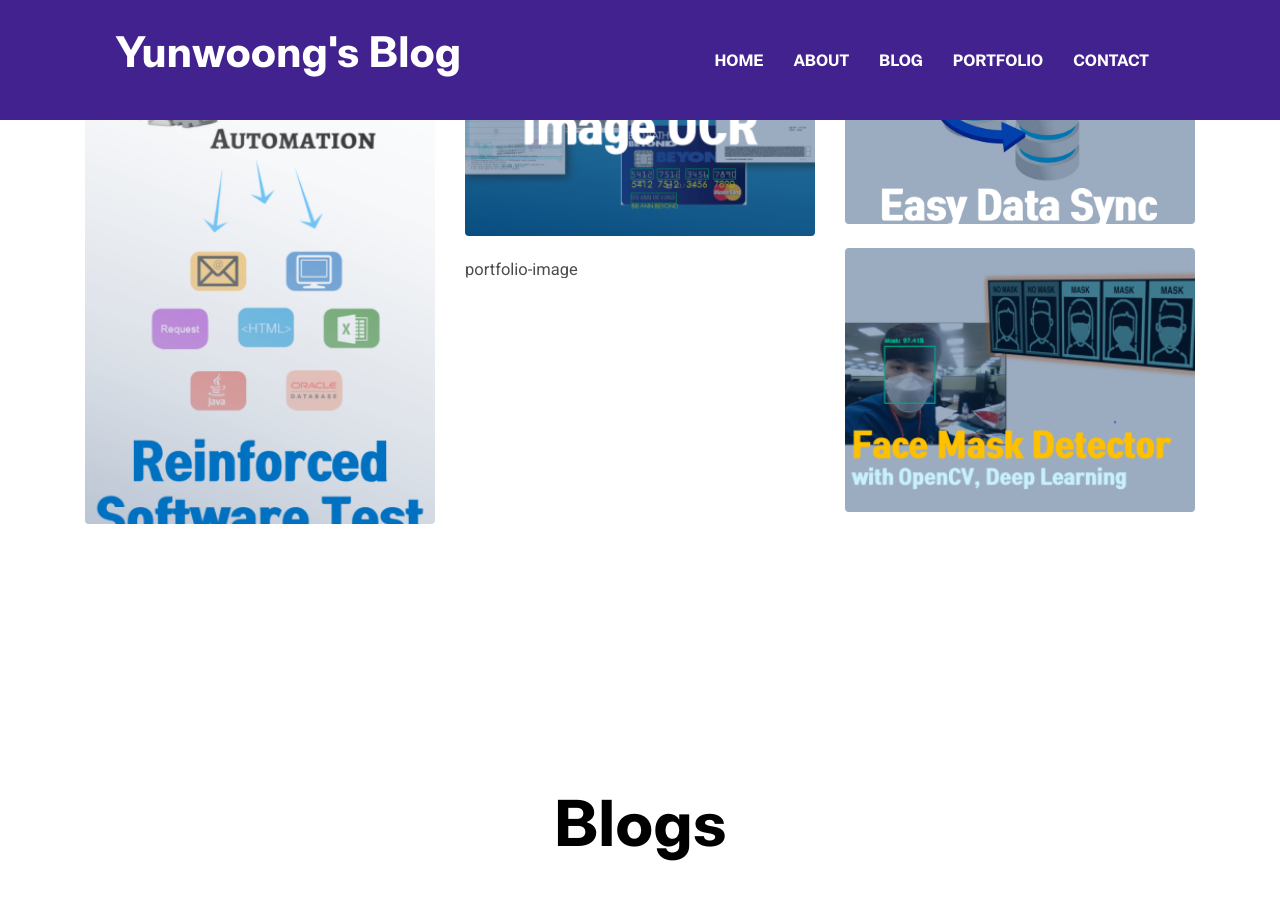
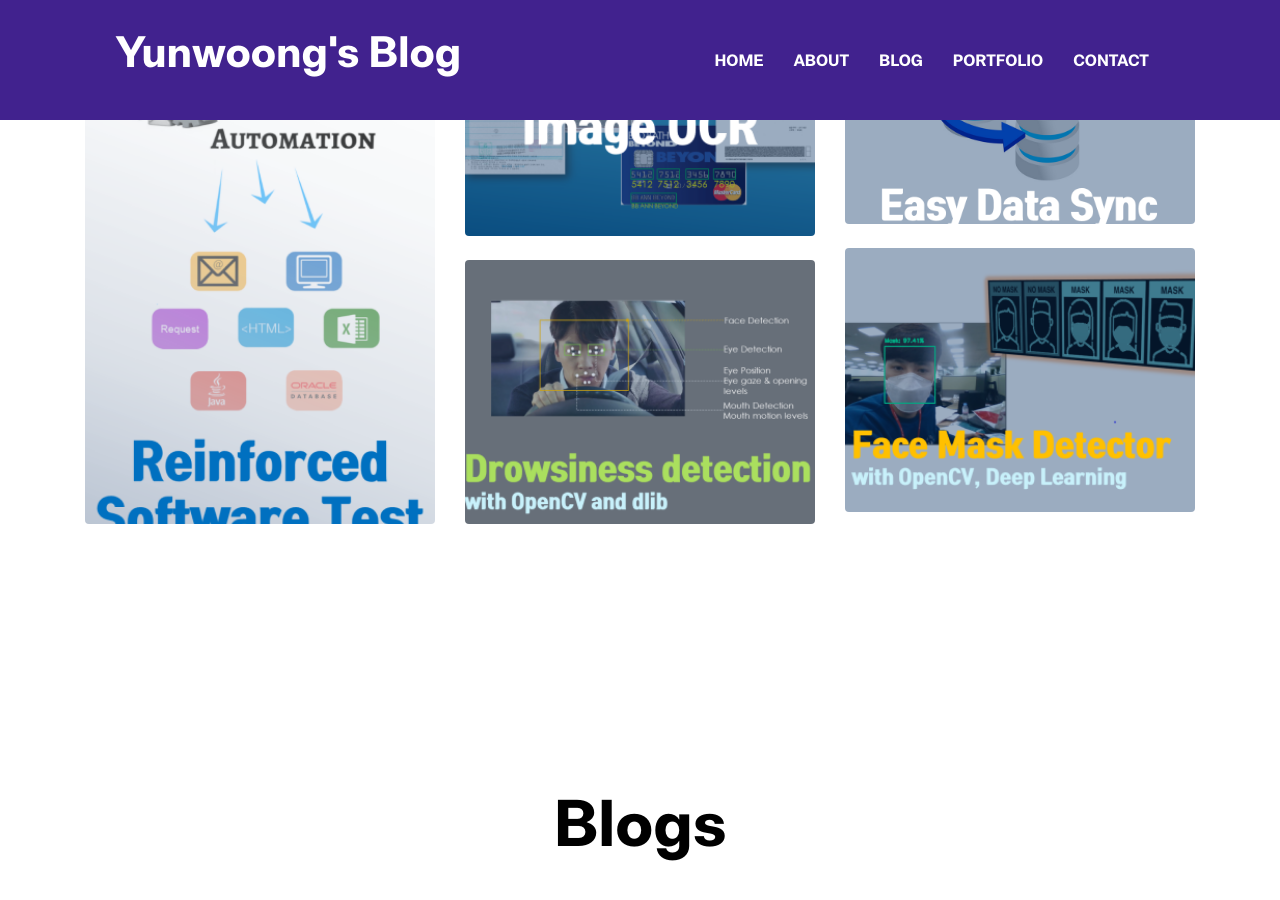
Before and after one commit to yunwoong7/yunwoong7.github.io, a Jekyll site: the page built from index.html, in a window 1280 px wide and 900 px high, scrolled down 3051 px. Built offline with Jekyll 4.4.1, drawn with Linux system fonts in a browser that asks for light colours.

```diff
--- a/_data/settings.yml
+++ b/_data/settings.yml
@@ -170,7 +170,7 @@
   - image : "assets/images/portfolio/face_mask_detector.png"
     url: "portfolio/2020-06-08-face_mask_detector"
 
-  - image : "drowsiness_detection.png"
+  - image : "assets/images/portfolio/drowsiness_detection.png"
     url: "portfolio/2019-06-10-drowsiness_detection"
 
 
@@ -242,7 +242,7 @@
     portfolio-type:
       - type: "machineLearning"
 
-  - image : "drowsiness_detection.png"
+  - image : "assets/images/portfolio/drowsiness_detection.png"
     url: "portfolio/2019-06-10-drowsiness_detection"
     portfolio-type:
       - type: "deeplearning"
```
